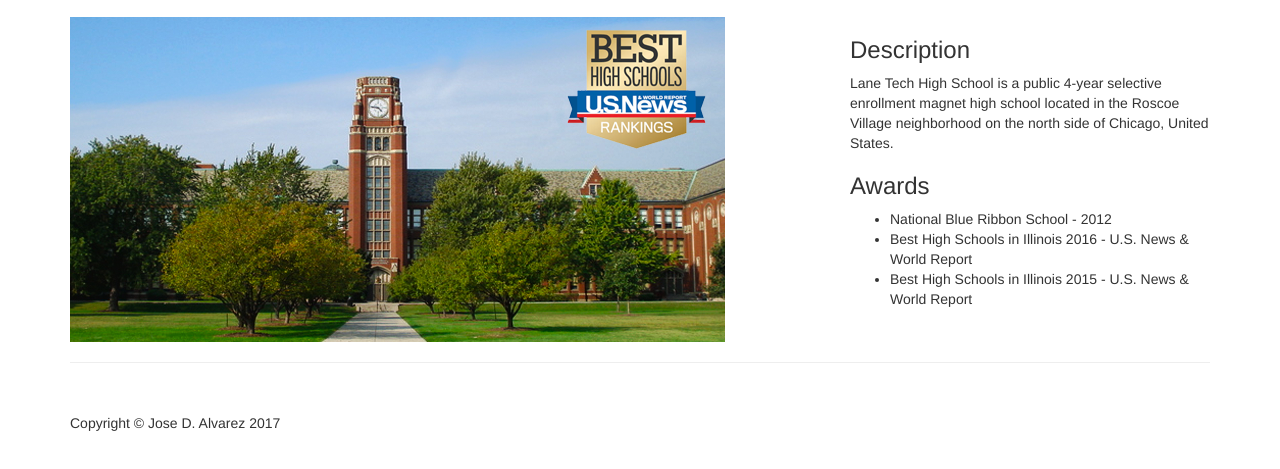
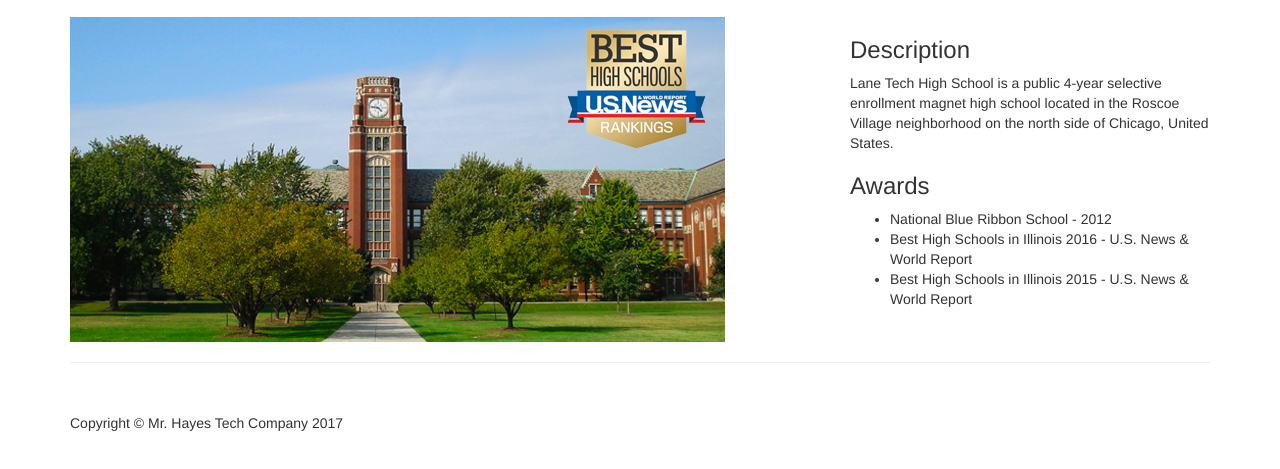
Before and after one commit to jdalvarez23/ensure-grader-tests, a plain HTML site: page index.html in a window 1280 px wide. Shown: the part 163-632 px from the top of the page. Drawn offline with nearby package versions, Linux system fonts and the light colour scheme.

Commit message:
Updated HTML Footer

```diff
--- a/index.html
+++ b/index.html
@@ -83,7 +83,7 @@
     <footer>
       <div class="row">
         <div class="col-md-12">
-          <p>Copyright © Jose D. Alvarez 2017</p>
+          <p>Copyright © Mr. Hayes Tech Company 2017</p>
         </div>
       </div>
       <!-- /.row -->
```
